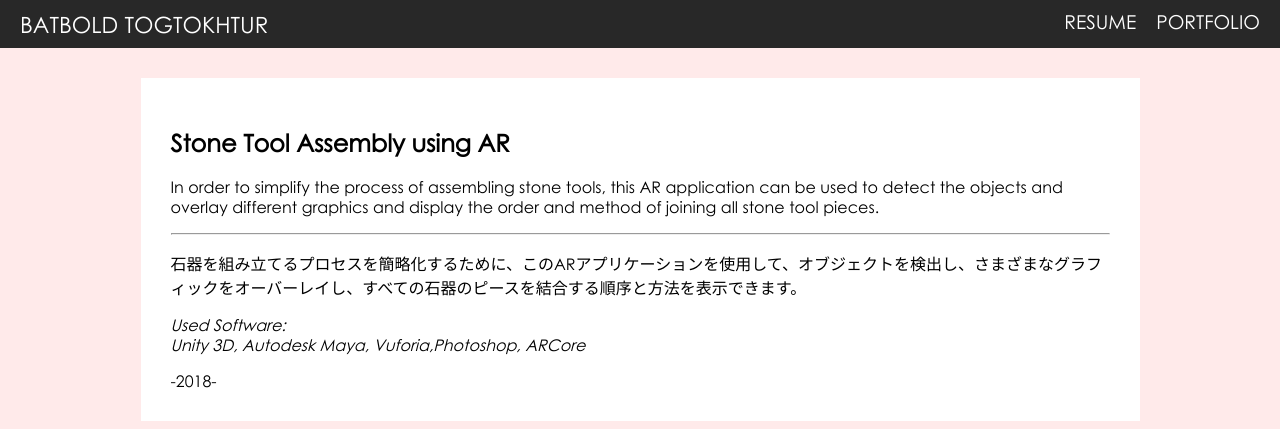
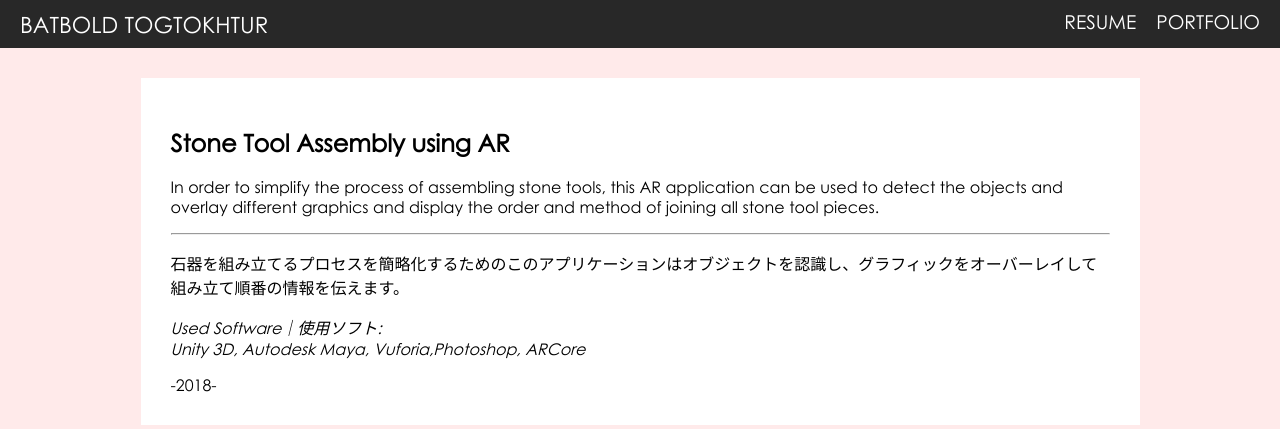
Before and after one commit to Togtohtur/web, a plain HTML site: page Stones.html in a window 1280 px wide. Shown: the top 429 px of the page. Drawn offline with Linux system fonts and the light colour scheme.

Commit message:
Update Stones.html

```diff
--- a/Stones.html
+++ b/Stones.html
@@ -43,10 +43,10 @@
 			</div>
 			<p>In order to simplify the process of assembling stone tools, this AR application can be used to detect the objects and overlay different graphics and display the order and method of joining all stone tool pieces.</p>
 			<hr>
-			<p>石器を組み立てるプロセスを簡略化するために、このARアプリケーションを使用して、オブジェクトを検出し、さまざまなグラフィックをオーバーレイし、すべての石器のピースを結合する順序と方法を表示できます。</p>
+			<p>石器を組み立てるプロセスを簡略化するためのこのアプリケーションはオブジェクトを認識し、グラフィックをオーバーレイして組み立て順番の情報を伝えます。</p>
 
 			<i>
-			Used Software: <br>Unity 3D, Autodesk Maya, Vuforia,Photoshop, ARCore<br>
+			Used Software｜使用ソフト: <br>Unity 3D, Autodesk Maya, Vuforia,Photoshop, ARCore<br>
 			</i></p>
 			-2018-
 		</div>
```
